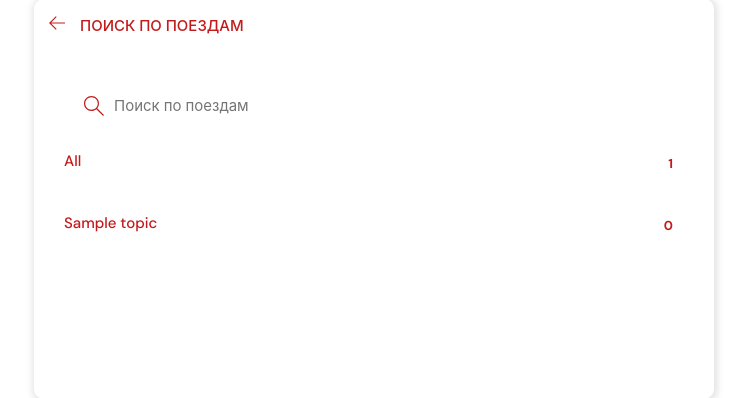
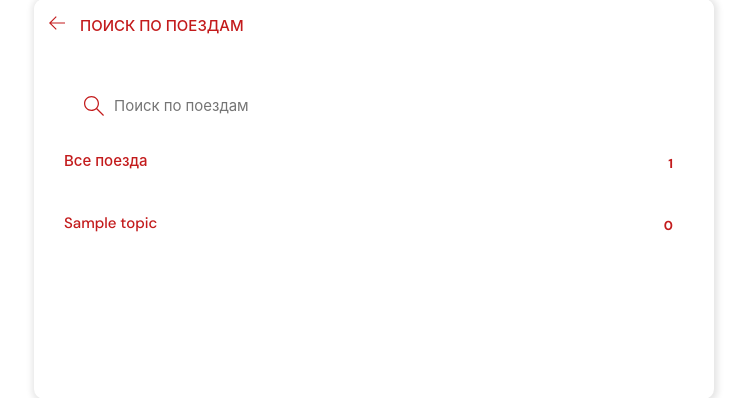
Before and after one commit to IT-Continue/Opportunity-Cup-2023-IT-final, a Django app: page /topics/ in a window 1280 px wide. Shown: the part 217-615 px from the top of the page, without its empty margins (266-1015 px from the left). Run offline with Django 3.2, Linux system fonts and the light colour scheme; tables that the repository leaves empty hold one stand-in row (values such as "Sample post"); data that the repository does not hold is empty.

Commit message:
Все поезда 2

```diff
--- a/GoodTrain/goodtrain/base/templates/base/topics.html
+++ b/GoodTrain/goodtrain/base/templates/base/topics.html
@@ -33,7 +33,7 @@
 
         <ul class="topics__list">
           <li>
-            <a href="{% url 'topics' %}" class="active">All <span>{{topics.count}}</span></a>
+            <a href="{% url 'topics' %}" class="active">Все поезда <span>{{topics.count}}</span></a>
           </li>
           {% for topic in topics %}
           <li>
--- a/GoodTrain/goodtrain/base/templates/base/topics_component.html
+++ b/GoodTrain/goodtrain/base/templates/base/topics_component.html
@@ -4,7 +4,7 @@
     </div>
     <ul class="topics__list">
         <li>
-            <a href="{% url 'home' %}" class="active">All <span>{{jobs.count}}</span></a>
+            <a href="{% url 'home' %}" class="active">Все поезда <span>{{jobs.count}}</span></a>
         </li>
         {% for topic in topics %}
         <li>
--- a/Opportunity-Cup-2023-IT/base/templates/base/topics.html
+++ b/Opportunity-Cup-2023-IT/base/templates/base/topics.html
@@ -33,7 +33,7 @@
 
         <ul class="topics__list">
           <li>
-            <a href="{% url 'topics' %}" class="active">All <span>{{topics.count}}</span></a>
+            <a href="{% url 'topics' %}" class="active">Все поезда <span>{{topics.count}}</span></a>
           </li>
           {% for topic in topics %}
           <li>
```
